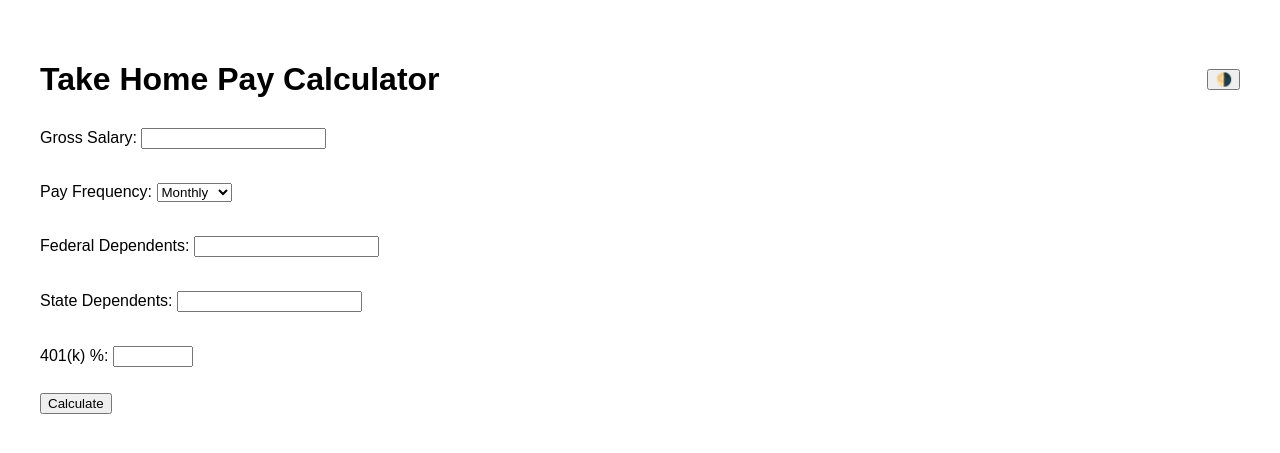
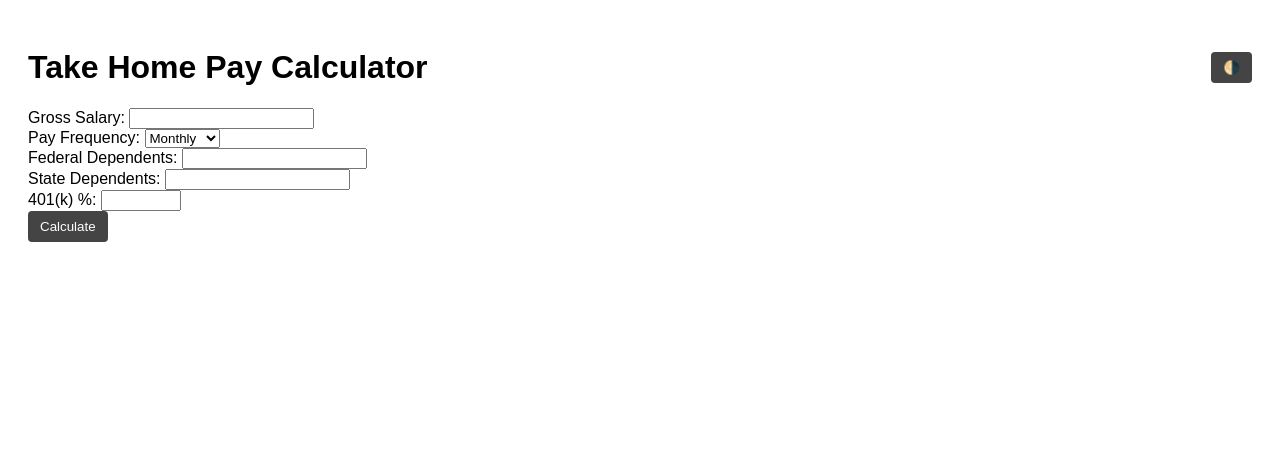
Before and after one commit to jb24000/take-home-pwa, a Flask app: page / in a window 1280 px wide. Shown: the top 453 px of the page. Run offline with Flask 3, Linux system fonts and the light colour scheme.

Commit message:
Add files via upload

```diff
--- a/static/styles.css
+++ b/static/styles.css
@@ -1,29 +1,24 @@
 body {
-  font-family: sans-serif;
-  padding: 2rem;
   background-color: #ffffff;
   color: #000000;
+  font-family: Arial, sans-serif;
   transition: background-color 0.3s, color 0.3s;
+  padding: 20px;
 }
-
 body.dark {
   background-color: #121212;
-  color: #f0f0f0;
+  color: #ffffff;
 }
-
 header {
   display: flex;
   justify-content: space-between;
   align-items: center;
 }
-
-form label {
-  display: block;
-  margin: 0.5rem 0;
+button {
+  padding: 8px 12px;
+  border: none;
+  background-color: #444;
+  color: white;
+  border-radius: 4px;
+  cursor: pointer;
 }
-
-.results {
-  margin-top: 2rem;
-  border-top: 1px solid #ccc;
-  padding-top: 1rem;
-}
```
